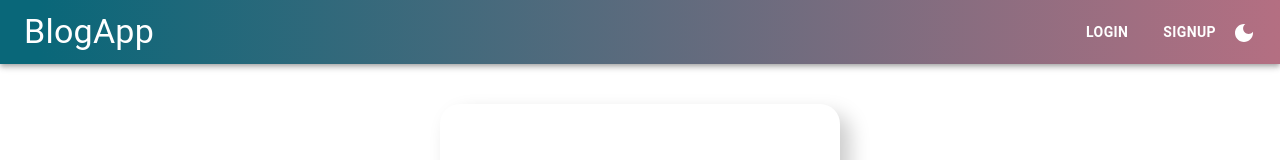
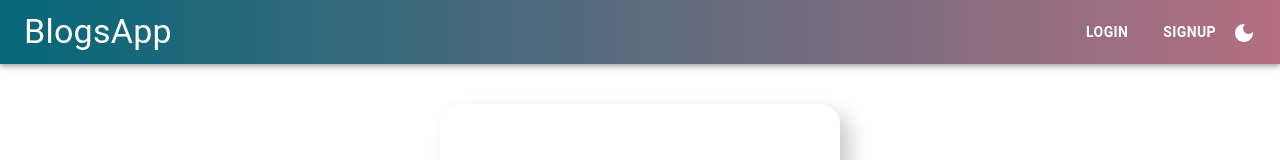
Before and after one commit to khushi2706/Blog-App-using-MERN-stack, a React (Create React App) app in the folder client/: page /BlogApp/Client/login in a window 1280 px wide. Shown: the top 160 px of the page. Built offline with nearby package versions, Linux system fonts and the light colour scheme.

Commit message:
Update Header.js

```diff
--- a/client/src/componets/Header.js
+++ b/client/src/componets/Header.js
@@ -36,7 +36,7 @@ const Header = () => {
   return (
     <AppBar position="sticky" sx={{ background: `${theme.bg}` }}>
       <Toolbar>
-        <Typography variant="h4">BlogApp</Typography>
+        <Typography variant="h4">BlogsApp</Typography>
         {isLoggedIn && (
           <Box display="flex" marginLeft={"auto"} marginRight="auto">
             <Tabs
```
